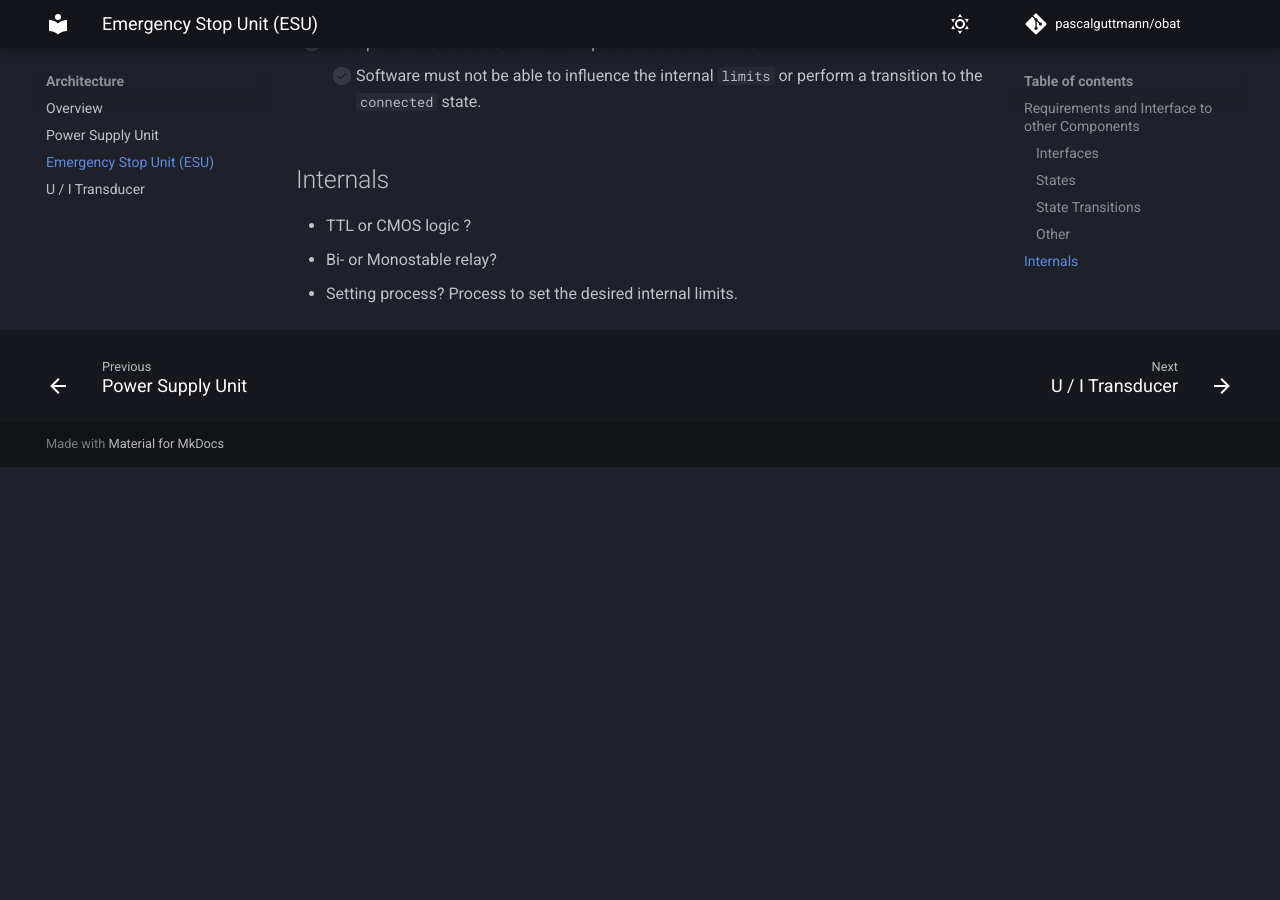
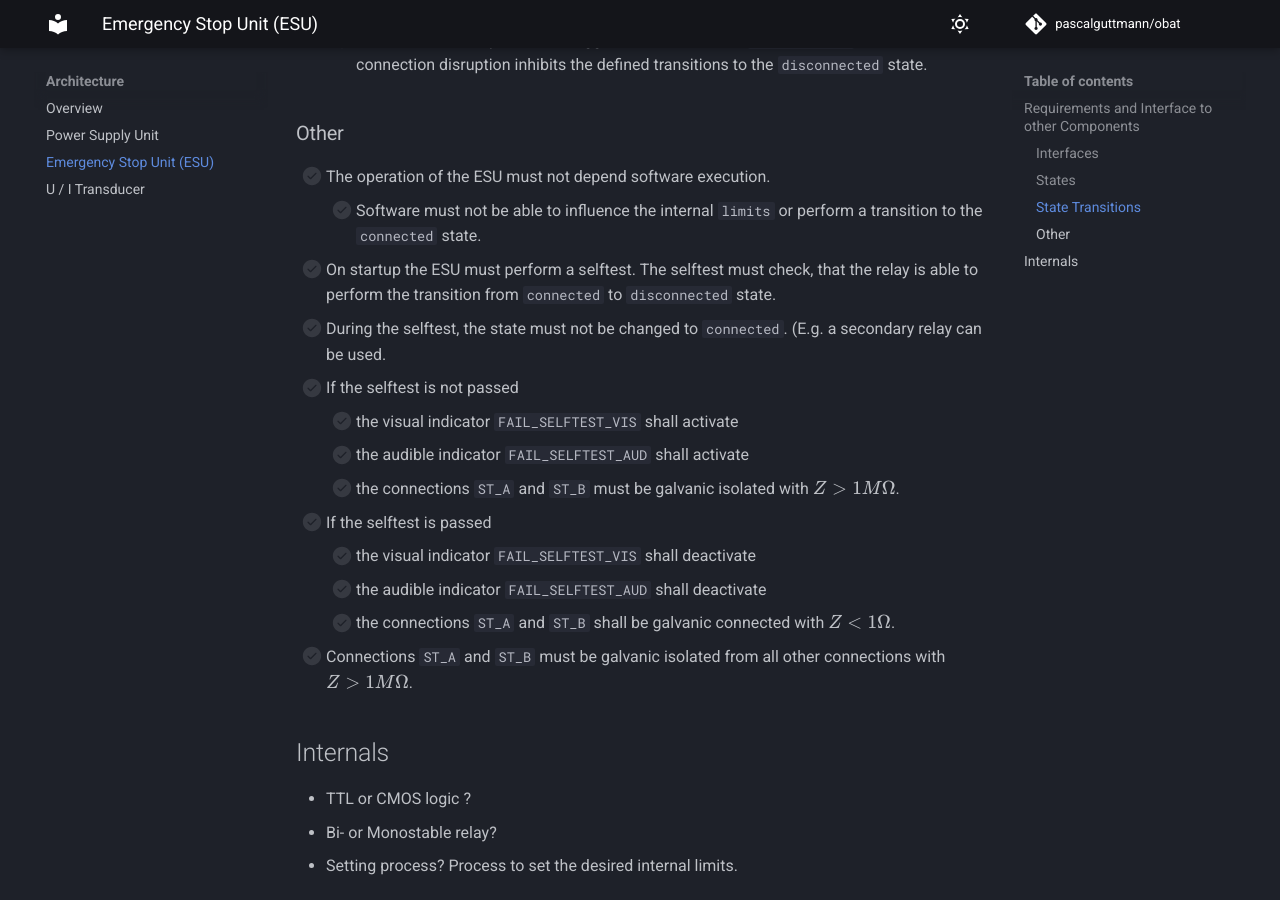
Before and after one commit to pascalguttmann/obat, an MkDocs documentation site: the page built from docs/arch/esu.md, in a window 1280 px wide and 900 px high, scrolled down 3454 px. Built offline with MkDocs 1.6.1 and Material for MkDocs 9.7.7, drawn with Linux system fonts in a browser that asks for light colours; comment, search, counter and statistics services are not loaded; before the commit the page ends 3921 px from its top, so only the background shows below that; some of the changed text lies outside the part shown.

Commit message:
add selftest to esu

```diff
--- a/docs/arch/esu.md
+++ b/docs/arch/esu.md
@@ -25,6 +25,8 @@ disconnect the battery.
     - [ ] T_REF
     - [ ] X_MEAS
     - [ ] X_REF
+    - [ ] ST_A
+    - [ ] ST_B
 - [ ] Additionally, the ESU might have a power connection.
 - [ ] The ESU shall have the following user interfaces:
     - [ ] Button `connect`
@@ -38,6 +40,8 @@ disconnect the battery.
     - [ ] Limit set `X_LOW`
     - [ ] Limit set `X_HIGH`
     - [ ] State Indicator `connected` (e.g. LED)
+    - [ ] Visual Indicator `FAIL_SELFTEST_VIS` (e.g. LED)
+    - [ ] Audible Indicator `FAIL_SELFTEST_AUD` (e.g. Piezobuzzer)
 
 !!! info
     The `X` connection is at the moment unused, but is included for the ability
@@ -65,8 +69,8 @@ disconnect the battery.
 - [ ] The ESU shall transition from `disconnected` to `connected` state if and
     only if the physical button `connect` is pressed and the ESU is able to
     transition back to the `disconnected` state at any time after the
-    `connected` state is entered.  (E.g. The energy storage to switch of is
-    charged.)
+    `connected` state is entered. (E.g. The energy storage to switch of is
+    charged.) And the selftest is passed.
 
     !!! info
         Because the transition to the `disconnected` state has the highest
@@ -122,6 +126,24 @@ disconnect the battery.
 - [ ] The operation of the ESU must not depend software execution.
     - [ ] Software must not be able to influence the internal `limits` or
         perform a transition to the `connected` state.
+- [ ] On startup the ESU must perform a selftest. The selftest must check, that
+    the relay is able to perform the transition from `connected` to
+    `disconnected` state.
+- [ ] During the selftest, the state must not be changed to `connected`. (E.g. a
+    secondary relay can be used.
+- [ ] If the selftest is not passed
+    - [ ] the visual indicator `FAIL_SELFTEST_VIS` shall activate
+    - [ ] the audible indicator `FAIL_SELFTEST_AUD` shall activate
+    - [ ] the connections `ST_A` and `ST_B` must be galvanic isolated with
+        $Z > 1M \Omega$.
+- [ ] If the selftest is passed
+    - [ ] the visual indicator `FAIL_SELFTEST_VIS` shall deactivate
+    - [ ] the audible indicator `FAIL_SELFTEST_AUD` shall deactivate
+    - [ ] the connections `ST_A` and `ST_B` shall be galvanic connected with
+        $Z < 1 \Omega$.
+- [ ] Connections `ST_A` and `ST_B` must be galvanic isolated from all other
+    connections with $Z > 1M \Omega$.
+
 
 ## Internals
 
```
